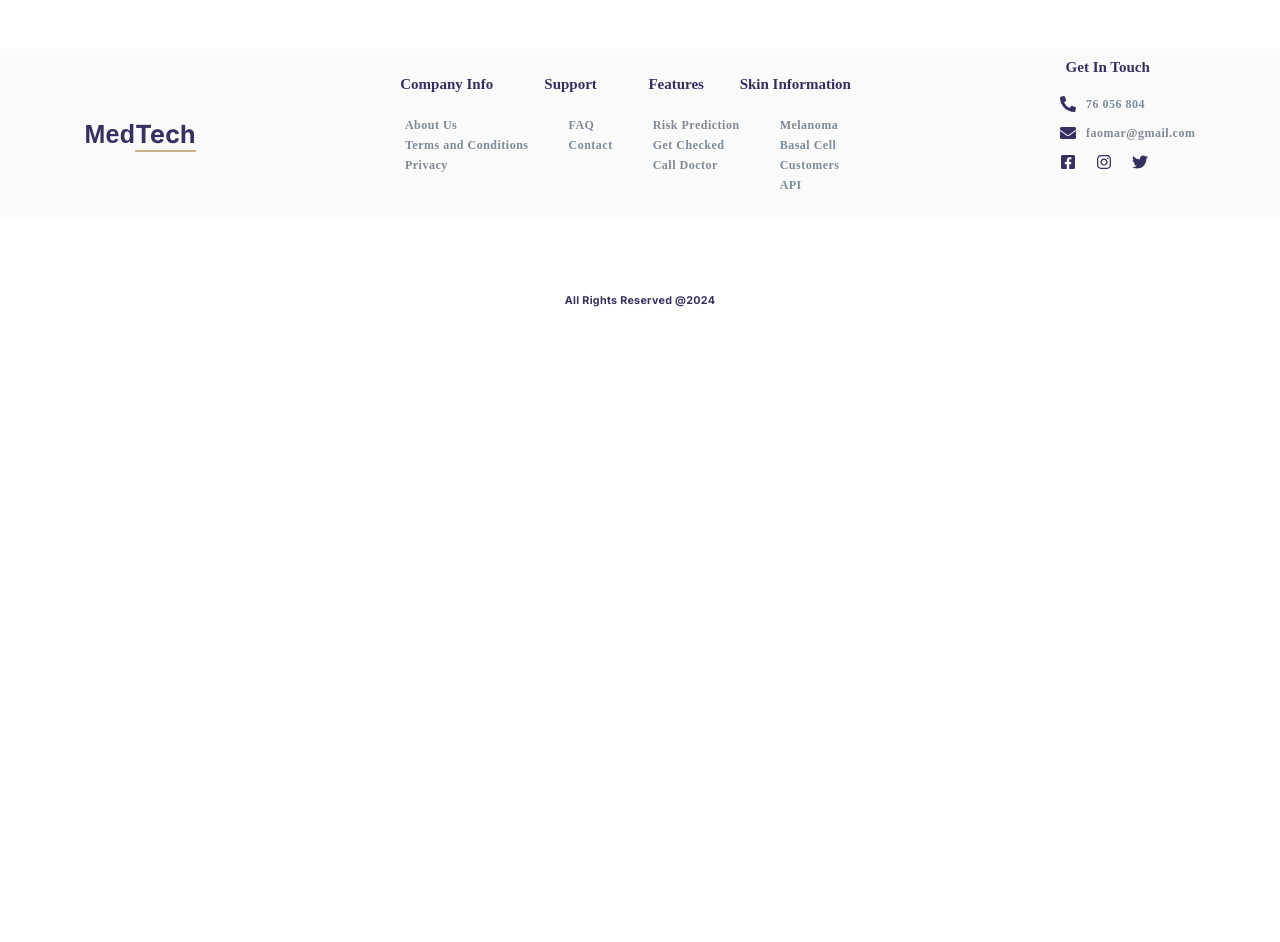
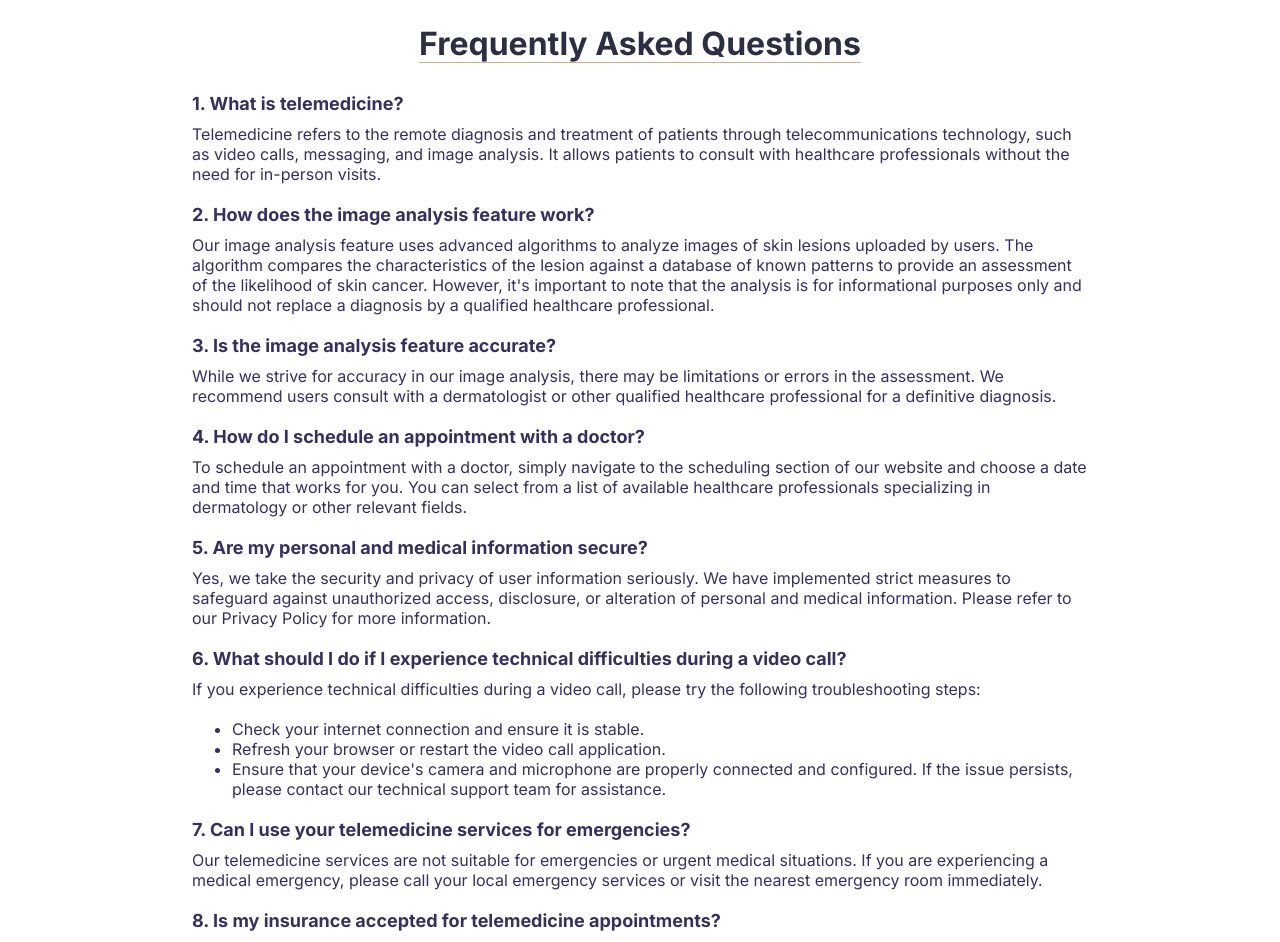
Before and after one commit to omararabi100/Medtech, a React (Vite) app in the folder medtech/: page /faqs in a window 1280 px wide. Shown: the part 100-1042 px from the top of the page. Before the commit the page ends 800 px from the top, so only its background shows below. Built offline with nearby package versions, Linux system fonts and the light colour scheme; a web font is replaced by a local one.

Commit message:
faqs added

```diff
--- a/medtech/src/App.css
+++ b/medtech/src/App.css
@@ -625,30 +625,30 @@ input:focus {
     height: 433px !important;
 }
 
-/* Terms and Condition */
+/* Terms and Condition, Privacy Policy, FAQs */
 
-.terms-and-conditions-container, .privacy-policy-container {
+.terms-and-conditions-container, .privacy-policy-container, .faqs-container {
     margin: 50px 15%;
 }
-.terms-and-conditions-container h1 span, .privacy-policy-container h1 span {
+.terms-and-conditions-container h1 span, .privacy-policy-container h1 span, .faqs-container h1 span{
     text-decoration: underline 0.5px;
     text-underline-offset: 7px;
     text-decoration-color: var(--beige);
     font-weight: 700;
     color: #2B2F44;
 }
-.terms-and-conditions-container h1, .privacy-policy-container h1 {
+.terms-and-conditions-container h1, .privacy-policy-container h1, .faqs-container h1 {
     margin-bottom: 30px;
     text-align: center;
 }
-.terms-and-conditions-container h2, .privacy-policy-container h2 {
+.terms-and-conditions-container h2, .privacy-policy-container h2, .faqs-container h2 {
     margin-bottom: 10px;
     font-size: large;
 }
-.terms-and-conditions-container p, .privacy-policy-container p {
+.terms-and-conditions-container p, .privacy-policy-container p, .faqs-container p {
     margin-bottom: 20px;
 }
-.privacy-policy-container ul {
+.privacy-policy-container ul, .faqs-container ul {
     margin-bottom: 20px;
 }
 
--- a/medtech/src/App.jsx
+++ b/medtech/src/App.jsx
@@ -13,6 +13,7 @@ import Admin from './components/Admin';
 import TermsAndConditions from './components/TermsAndConditions';
 import Footer from './components/Footer';
 import PrivacyPolicy from './components/PrivacyPolicy';
+import FAQs from './components/FAQs';
 
 function App() {
 
@@ -20,7 +21,6 @@ function App() {
     <div className='main-container'>
         <Header />
         <Routes>
-
             <Route path="" element={<Home />} />
             <Route path="risk-prediction-tool" element={<RiskPredectionTool />} />
             <Route path="get-checked" element={<GetChecked />} />
@@ -31,7 +31,7 @@ function App() {
             <Route path="admin-page" element={<Admin />} />
             <Route path="terms-and-conditions" element={<TermsAndConditions />} />
             <Route path="privacy-policy" element={<PrivacyPolicy />} />
-
+            <Route path="faqs" element={<FAQs />} />
         </Routes>
         <Footer />
     </div>
--- /dev/null
+++ b/medtech/src/components/FAQs.jsx
@@ -0,0 +1,37 @@
+import React from "react";
+
+const FAQs = () => {
+    return(
+        <div className="faqs-container">
+            <h1><span>Frequently Asked Questions</span></h1>
+            <h2>1. What is telemedicine?</h2>
+            <p>Telemedicine refers to the remote diagnosis and treatment of patients through telecommunications technology, such as video calls, messaging, and image analysis. It allows patients to consult with healthcare professionals without the need for in-person visits.</p>
+            <h2>2. How does the image analysis feature work?</h2>
+            <p>Our image analysis feature uses advanced algorithms to analyze images of skin lesions uploaded by users. The algorithm compares the characteristics of the lesion against a database of known patterns to provide an assessment of the likelihood of skin cancer. However, it's important to note that the analysis is for informational purposes only and should not replace a diagnosis by a qualified healthcare professional.</p>
+            <h2>3. Is the image analysis feature accurate?</h2>
+            <p>While we strive for accuracy in our image analysis, there may be limitations or errors in the assessment. We recommend users consult with a dermatologist or other qualified healthcare professional for a definitive diagnosis.</p>
+            <h2>4. How do I schedule an appointment with a doctor?</h2>
+            <p>To schedule an appointment with a doctor, simply navigate to the scheduling section of our website and choose a date and time that works for you. You can select from a list of available healthcare professionals specializing in dermatology or other relevant fields.</p>
+            <h2>5. Are my personal and medical information secure?</h2>
+            <p>Yes, we take the security and privacy of user information seriously. We have implemented strict measures to safeguard against unauthorized access, disclosure, or alteration of personal and medical information. Please refer to our Privacy Policy for more information.</p>
+            <h2>6. What should I do if I experience technical difficulties during a video call?</h2>
+            <p>If you experience technical difficulties during a video call, please try the following troubleshooting steps:</p>
+            <ul>
+                <li>Check your internet connection and ensure it is stable.</li>
+                <li>Refresh your browser or restart the video call application.</li>
+                <li>Ensure that your device's camera and microphone are properly connected and configured.
+                If the issue persists, please contact our technical support team for assistance.</li>
+            </ul>
+            <h2>7. Can I use your telemedicine services for emergencies?</h2>
+            <p>Our telemedicine services are not suitable for emergencies or urgent medical situations. If you are experiencing a medical emergency, please call your local emergency services or visit the nearest emergency room immediately.</p>
+            <h2>8. Is my insurance accepted for telemedicine appointments?</h2>
+            <p>We accept various insurance plans for telemedicine appointments, depending on the healthcare professionals available on our platform. Please check with your insurance provider or contact us for more information about accepted insurance plans.</p>
+            <h2>Can I access my medical records through your website?</h2>
+            <p>At this time, we do not provide access to medical records through our website. However, you can request copies of your medical records from the healthcare professional you consult with during your appointment.</p>
+            <h2>How can I provide feedback about my telemedicine experience?</h2>
+            <p>We welcome feedback from our users to help improve our services. You can provide feedback by contacting us directly through our website or completing a satisfaction survey after your appointment.</p>
+        </div>
+    )
+}
+
+export default FAQs
--- a/medtech/src/components/Support.jsx
+++ b/medtech/src/components/Support.jsx
@@ -6,7 +6,7 @@ const Support = () => {
         <div>
             <h4>Support</h4>
             <ul>
-                <li><Link to="/">FAQ</Link></li>
+                <li><Link to="faqs">FAQ</Link></li>
                 <li><Link to="contact-us">Contact</Link></li>
             </ul>
         </div>
```
Also changed, not shown: medtech/src/components/SkinInformation.jsx (added). Lines whose indentation alone changed are shown as unchanged.
